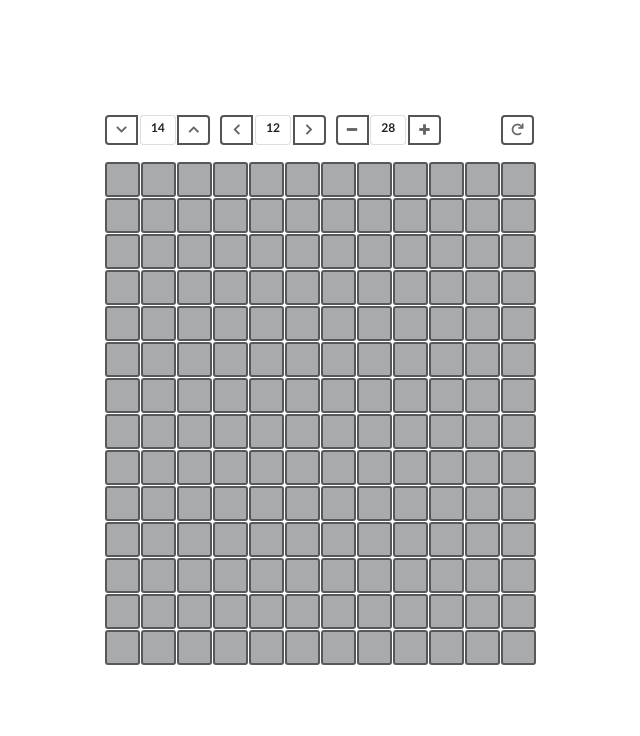
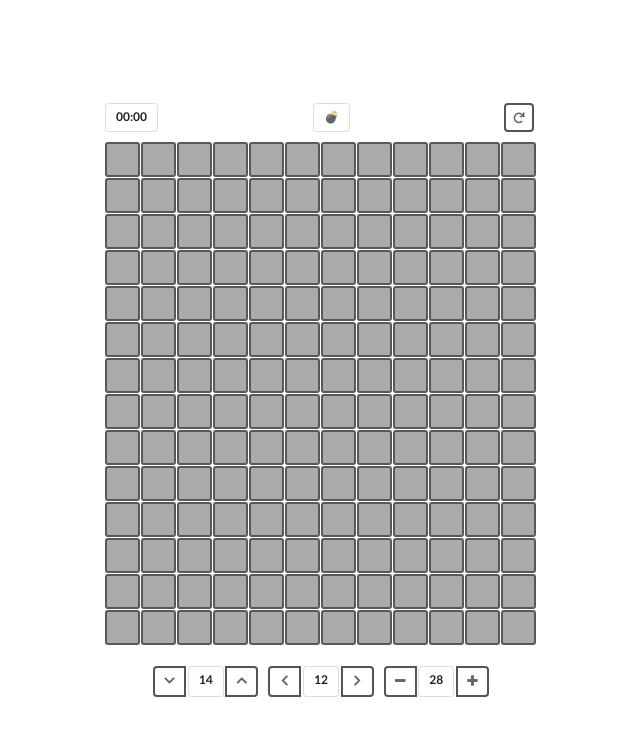
Before and after one commit to Tuxa4Life/minesweeper, a React (Create React App) app: page / in a window 1280 px wide. Shown: the top 736 px of the page, without its empty margins (319-959 px from the left). Built offline with nearby package versions, Linux system fonts and the light colour scheme.

Commit message:
Add: new interface

```diff
--- a/src/App.jsx
+++ b/src/App.jsx
@@ -1,6 +1,7 @@
-import React, { useState } from "react";
+import React, { useState, useEffect } from "react";
 import Playground from "./Playground";
 import Extras from "./Extras";
+import Stats from "./Stats";
 
 const App = () => {
     const [width, setWidth] = useState(12)
@@ -17,7 +18,7 @@ const App = () => {
     }
 
     const addBomb = () => {
-        if (bombCount / (width * height) < 0.5) setBombCount(bombCount + 1)
+        if (bombCount / (width * height) < 0.2) setBombCount(bombCount + 1)
     }
     const removeBomb = () => {
         if (bombCount > 1) setBombCount(bombCount - 1)
@@ -25,13 +26,17 @@ const App = () => {
 
     return (
         <div>
+            <Stats restart={toggleRestart} />
+            <Playground
+                width={width} height={height} bombCount={bombCount} restart={toggleRestart}
+
+            />
             <Extras
                 addBomb={addBomb}   removeBomb={removeBomb}
                 increaseHeight={() => increase(height, setHeight)} decreaseHeight={() => decrease(height, setHeight)}
                 increaseWidth={() => increase(width, setWidth)} decreaseWidth={() => decrease(width, setWidth)}
-                height={height} width={width} bombCount={bombCount} restart={toggleRestart}
+                height={height} width={width} bombCount={bombCount}
             />
-            <Playground width={width} height={height} bombCount={bombCount} restart={toggleRestart} />
         </div>
     )
 }
--- a/src/Extras.jsx
+++ b/src/Extras.jsx
@@ -1,52 +1,44 @@
 import React from "react";
 
-const Extras = ({ increaseWidth, decreaseWidth, increaseHeight, decreaseHeight, addBomb, removeBomb, width, height, bombCount, restart }) => {
+const Extras = ({ increaseWidth, decreaseWidth, increaseHeight, decreaseHeight, addBomb, removeBomb, width, height, bombCount }) => {
     return (
-        <div style={{width: '100%', height: '37px', marginBottom: '10px', display: 'flex', justifyContent: 'space-between'}}>
-            <div>
+            <div style={{display: 'flex', justifyContent: 'center'}}>
                 <div className="ui buttons tiny">
-                    <button onClick={decreaseHeight} class="ui icon button tiny secondary inverted">
-                        <i class="chevron down icon"></i>
+                    <button onClick={decreaseHeight} className="ui icon button tiny secondary inverted">
+                        <i className="chevron down icon"></i>
                     </button>
                     <p className="ui basic label">
                         {height}
                     </p>
-                    <button onClick={increaseHeight} class="ui icon button secondary inverted">
-                        <i class="chevron up icon"></i>
+                    <button onClick={increaseHeight} className="ui icon button secondary inverted">
+                        <i className="chevron up icon"></i>
                     </button>
                 </div>
 
                 <div className="ui buttons tiny" style={{marginLeft: '10px'}}>
-                    <button onClick={decreaseWidth} class="ui icon button secondary inverted">
-                        <i class="chevron left icon"></i>
+                    <button onClick={decreaseWidth} className="ui icon button secondary inverted">
+                        <i className="chevron left icon"></i>
                     </button>
                     <p className="ui basic label">
                         {width}
                     </p>
-                    <button onClick={increaseWidth} class="ui icon button secondary inverted">
-                        <i class="chevron right icon"></i>
+                    <button onClick={increaseWidth} className="ui icon button secondary inverted">
+                        <i className="chevron right icon"></i>
                     </button>
                 </div>
 
                 <div className="ui buttons tiny" style={{marginLeft: '10px'}}>
-                    <button onClick={removeBomb} class="ui icon button secondary inverted">
-                        <i class="minus icon"></i>
+                    <button onClick={removeBomb} className="ui icon button secondary inverted">
+                        <i className="minus icon"></i>
                     </button>
                     <p className="ui basic label">
                         {bombCount}
                     </p>
-                    <button onClick={addBomb} class="ui icon button secondary inverted">
-                        <i class="plus icon"></i>
+                    <button onClick={addBomb} className="ui icon button secondary inverted">
+                        <i className="plus icon"></i>
                     </button>
                 </div>
             </div>
-
-            <div>
-                <button onClick={restart} class="ui icon button tiny secondary inverted">
-                    <i class="redo icon"></i>
-                </button>
-            </div>
-        </div>
     )
 }
 
--- /dev/null
+++ b/src/Stats.jsx
@@ -0,0 +1,21 @@
+import React from "react";
+
+const Stats = ({ bombs, restart }) => {
+    return (
+        <div style={{display: 'flex', justifyContent: 'space-between', marginBottom: '10px'}}>
+            <p className="ui basic label">
+                00:00
+            </p>
+
+            <p className="ui basic label">
+                💣 { bombs }
+            </p>
+
+            <button onClick={restart} className="ui button icon secondary inverted mini">
+                <i className="icon redo"></i>
+            </button>
+        </div>
+    )
+}
+
+export default Stats;
```
